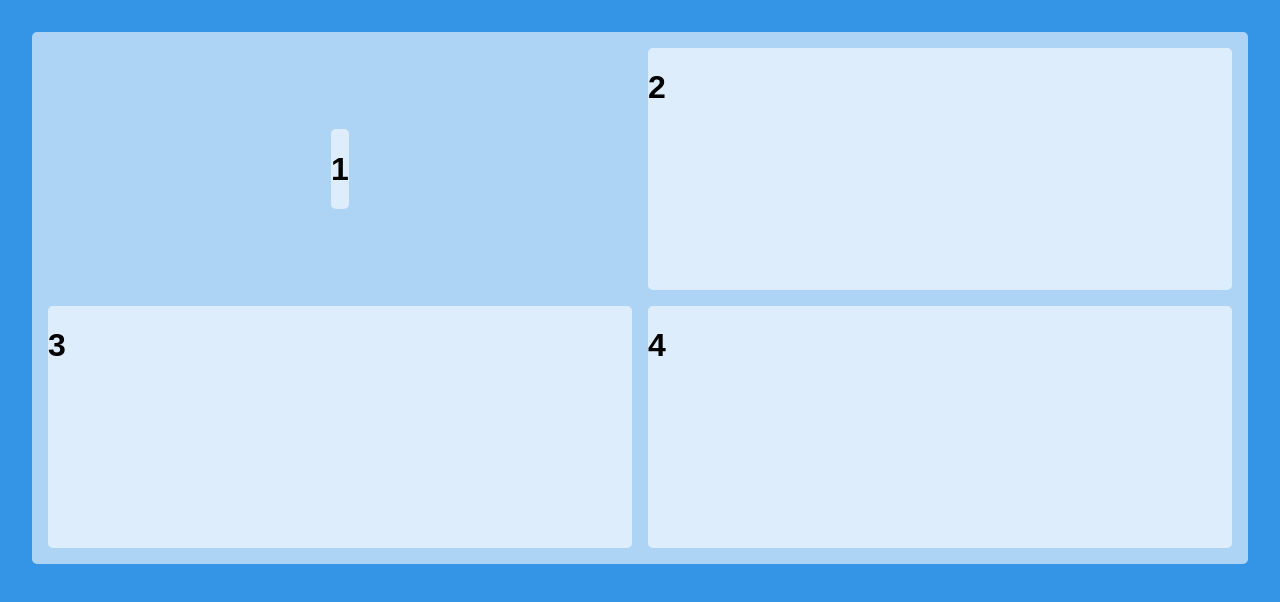
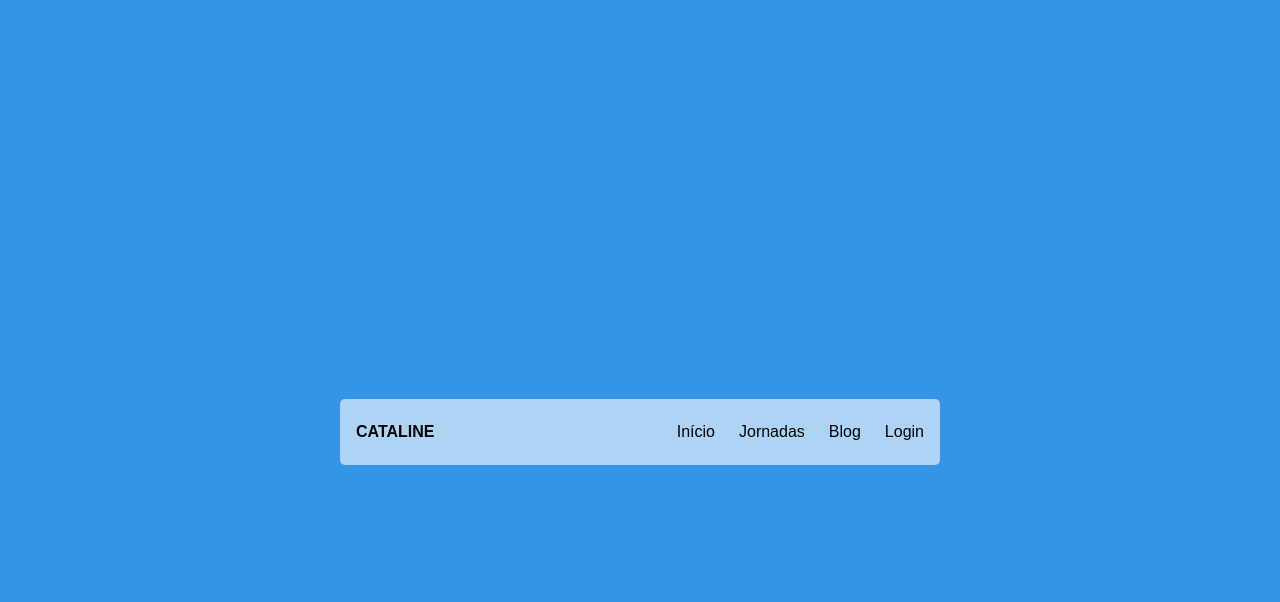
Before and after one commit to code-pisces/css-grid-layout-bootcamp-cataline, a plain HTML site: page index.html in a window 1280 px wide. Drawn offline with Linux system fonts and the light colour scheme.

Commit message:
Grid Nav Bar Assignment

```diff
--- a/index.html
+++ b/index.html
@@ -4,66 +4,21 @@
     <meta charset="UTF-8" />
     <meta http-equiv="X-UA-Compatible" content="IE=edge" />
     <meta name="viewport" content="width=device-width, initial-scale=1.0" />
+    <link rel="stylesheet" href="style.css">
+
     <title>CSS Grid Layout</title>
-
-    <style>
-      body {
-        background: #3494e6;
-        height: 100vh;
-        overflow-y: hidden;
-        margin: 2rem;
-        font-family: sans-serif;
-      }
-
-      .item {
-        background: rgba(255, 255, 255, 0.6);
-        border-radius: 5px;
-        /*height: 30px;*/
-      }
-
-      .container {
-        height: 500px;
-        background:rgba(255, 255, 255, 0.6);
-        padding: 1rem;
-        border-radius: 5px;
-        /* Grid */
-        display: grid;
-        grid-template-columns: auto auto;
-        grid-template-rows: auto auto;
-        gap: 1rem;
-        /* Alinha conteúdo horizontalmente */
-        justify-content: stretch;
-        /* Alinhamento de conteúdo na vertical */
-        align-content: stretch;
-        /* Alinhamento de items na horizontalmente*/
-        justify-items: stretch;
-        /* Alinhamentos de items na vertical */
-        align-items: stretch;
-      }
-
-      .item:nth-child(1) { /*Alinha um elemento em específico*/
-        justify-self: center;
-        align-self: center;
-      }
-    </style>
   </head>
   <body>
     <div class="container">
-      <div class="item">
-        <h1>1</h1>
-      </div>
-
-      <div class="item">
-        <h1>2</h1>
-      </div>
-
-      <div class="item">
-        <h1>3</h1>
-      </div>
-
-      <div class="item">
-        <h1>4</h1>
-      </div>
+      <nav class="menu">
+        <div class="logo">CATALINE</div>
+        <ul class="navegation">
+          <li class="navegation__item">Início</li>
+          <li class="navegation__item">Jornadas</li>
+          <li class="navegation__item">Blog</li>
+          <li class="navegation__item">Login</li>
+        </ul>
+      </nav>
     </div>
   </body>
 </html>
--- /dev/null
+++ b/style.css
@@ -0,0 +1,40 @@
+body {
+  background: #3494e6;
+  height: 100vh;
+  overflow-y: hidden;
+  margin: 2rem;
+  font-family: sans-serif;
+}
+
+.container {
+  height: 100%;
+  display: grid;
+  grid-template-columns: 600px;
+  grid-template-rows: auto;
+
+  justify-content: center;
+  align-content: center;
+}
+
+.menu {
+  background: rgba(255, 255, 255, 0.6);
+  border-radius: 5px;
+  padding: .5rem 1rem;
+
+  display: grid;
+  grid-template-columns: auto 1fr;
+  align-items: center;
+}
+
+.logo {
+  font-weight: bold;
+  text-transform: uppercase;
+}
+
+.navegation {
+  list-style: none;
+  display: grid;
+  grid-auto-flow: column;
+  justify-content: end;
+  gap: 1.5rem;
+}
```
